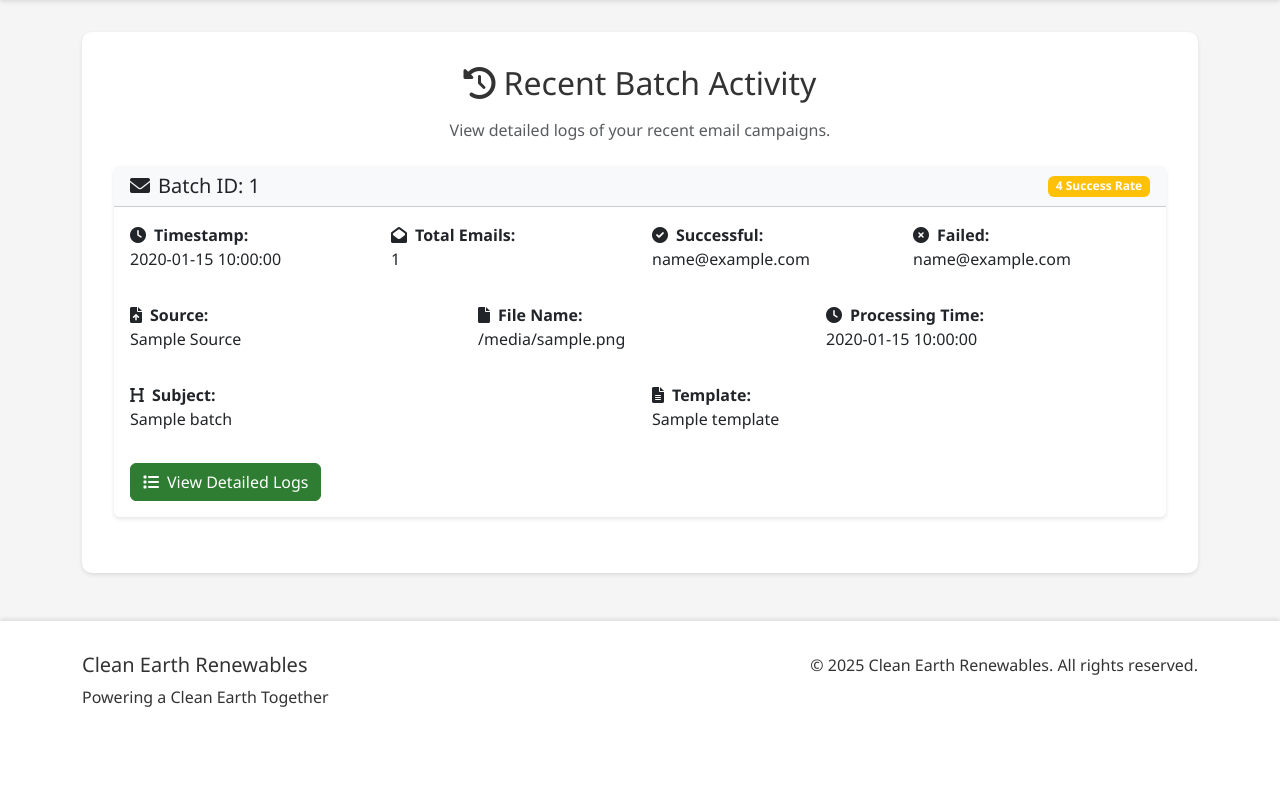
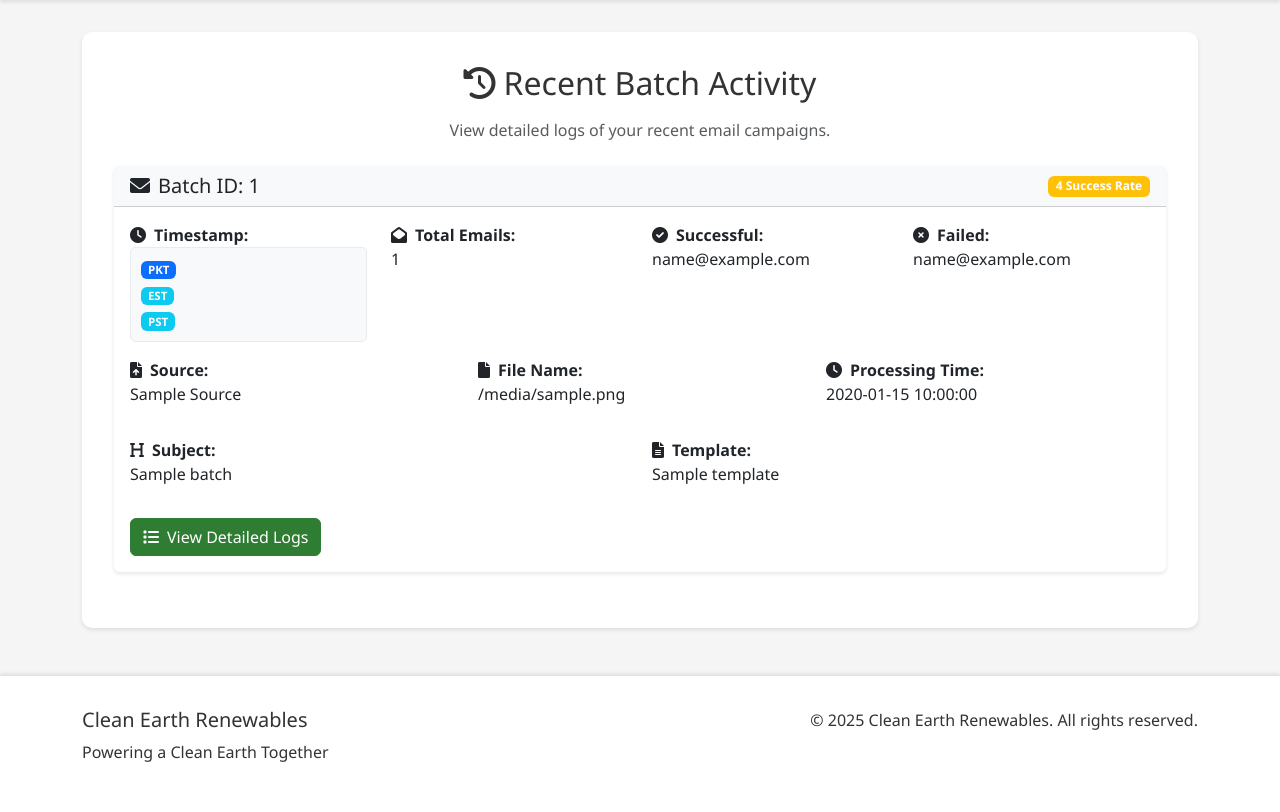
Before and after one commit to ahmadintisar/Bulk-Email-MVP, a Flask app: template templates/batch_activity.html in a window 1280 px wide. Shown: the part 78-890 px from the top of the page. Before the commit the page ends 785 px from the top, so only its background shows below. Run offline with Flask 2, Linux system fonts and the light colour scheme; the template is opened without the code that fills it: most values are stand-ins (such as "Sample title", 1, 10 or a date in 2020); some libraries are stand-ins or nearby versions.

Commit message:
timestamps

```diff
--- a/app.py
+++ b/app.py
@@ -432,6 +432,11 @@
         log_files = glob.glob(os.path.join('email_logs', 'email_batch_*.log'))
         batch_data = []
 
+        # Define timezones
+        pkt_tz = pytz.timezone('Asia/Karachi')  # Pakistan Standard Time
+        est_tz = pytz.timezone('US/Eastern')
+        pst_tz = pytz.timezone('US/Pacific')
+
         for log_file in sorted(log_files, reverse=True):  # Sort by newest first
             # Get corresponding summary file
             summary_file = log_file.replace('.log', '_summary.json')
@@ -450,7 +455,15 @@
             timestamp_match = re.search(r'email_batch_(\d{8}_\d{6})', log_file)
             if timestamp_match:
                 timestamp = timestamp_match.group(1)
-                formatted_time = datetime.strptime(timestamp, '%Y%m%d_%H%M%S').strftime('%Y-%m-%d %H:%M:%S')
+                # Parse the timestamp and assume it's in PKT
+                dt = datetime.strptime(timestamp, '%Y%m%d_%H%M%S')
+                # Make it timezone-aware in PKT
+                dt = pkt_tz.localize(dt)
+                # Convert to EST and PST
+                est_time = dt.astimezone(est_tz).strftime('%Y-%m-%d %H:%M:%S %Z')
+                pst_time = dt.astimezone(pst_tz).strftime('%Y-%m-%d %H:%M:%S %Z')
+                pkt_time = dt.strftime('%Y-%m-%d %H:%M:%S %Z')
+                formatted_time = f"{pkt_time} / {est_time} / {pst_time}"
             else:
                 formatted_time = "Unknown"
 
--- a/templates/base.html
+++ b/templates/base.html
@@ -123,6 +123,24 @@
             right: 20px;
             z-index: 1000;
         }
+
+        .timestamp-info {
+            background-color: #f8f9fa;
+            padding: 10px;
+            border-radius: 5px;
+            border: 1px solid #e9ecef;
+        }
+
+        .timestamp-info .badge {
+            font-size: 0.8em;
+            padding: 0.3em 0.6em;
+            margin-right: 5px;
+        }
+
+        .timestamp-info p {
+            font-size: 0.9em;
+            color: #495057;
+        }
     </style>
     {% block extra_css %}{% endblock %}
 </head>
--- a/templates/batch_activity.html
+++ b/templates/batch_activity.html
@@ -28,7 +28,20 @@
                         <div class="row mb-3">
                             <div class="col-md-3">
                                 <strong><i class="fas fa-clock me-2"></i>Timestamp:</strong>
-                                <p>{{ batch.timestamp }}</p>
+                                <div class="timestamp-info">
+                                    <p class="mb-1">
+                                        <span class="badge bg-primary">PKT</span>
+                                        {{ batch.timestamp.split(' / ')[0] }}
+                                    </p>
+                                    <p class="mb-1">
+                                        <span class="badge bg-info">EST</span>
+                                        {{ batch.timestamp.split(' / ')[1] }}
+                                    </p>
+                                    <p class="mb-0">
+                                        <span class="badge bg-info">PST</span>
+                                        {{ batch.timestamp.split(' / ')[2] }}
+                                    </p>
+                                </div>
                             </div>
                             <div class="col-md-3">
                                 <strong><i class="fas fa-envelope-open me-2"></i>Total Emails:</strong>
```
